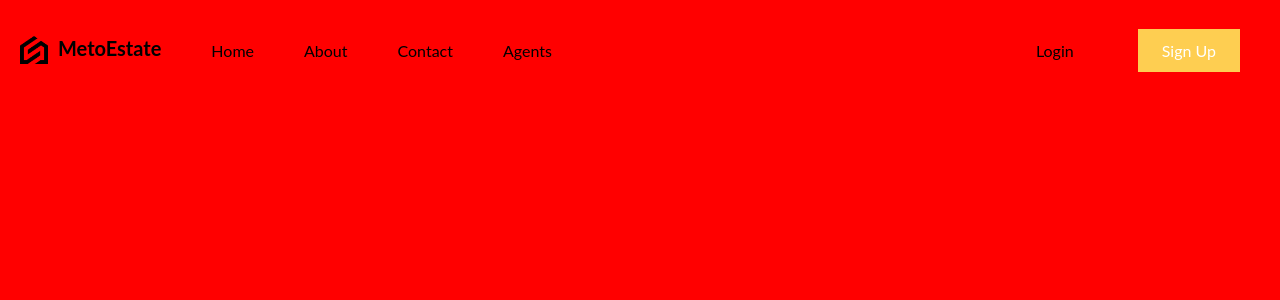
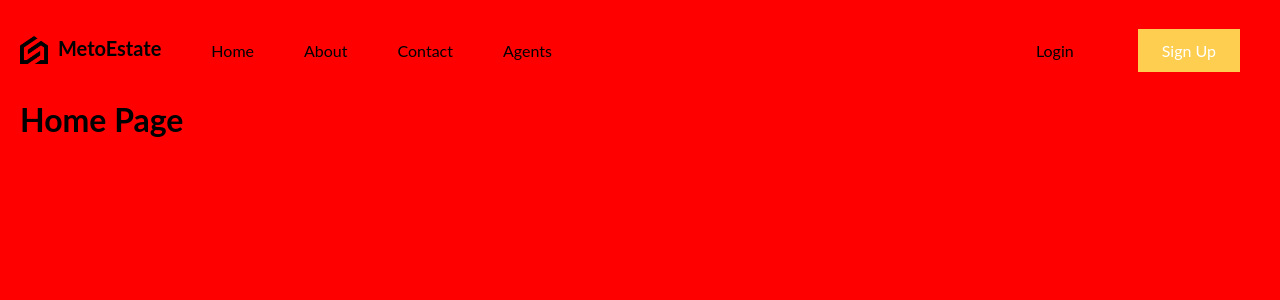
Before and after one commit to ebrardev/estateApp-ui, a React (Vite) app: page / in a window 1280 px wide. Shown: the top 300 px of the page. Built offline with nearby package versions, Linux system fonts and the light colour scheme.

Commit message:
Refactor App component to include Navbar and PageHome components

```diff
--- a/src/App.jsx
+++ b/src/App.jsx
@@ -1,10 +1,17 @@
 import Navbar from "./components/Navbar/Navbar"
 import "./layout.scss"
+import PageHome from "./routes/PageHome/pageHome"
+
 
 function App() {
   return (
     <div className="layout">
+    <div className="navbar">
     <Navbar />
+    </div>
+   <div className="content">
+    <PageHome />
+   </div>
 
     </div>
   )
--- /dev/null
+++ b/src/routes/PageHome/pageHome.jsx
@@ -0,0 +1,10 @@
+import "./pageHome.scss";
+
+const PageHome= () => {
+    return (
+        <div>
+            <h1>Home Page</h1>
+        </div>
+    )
+}
+export default PageHome;
```
Also changed, not shown: src/routes/PageHome/pageHome.scss (added).
